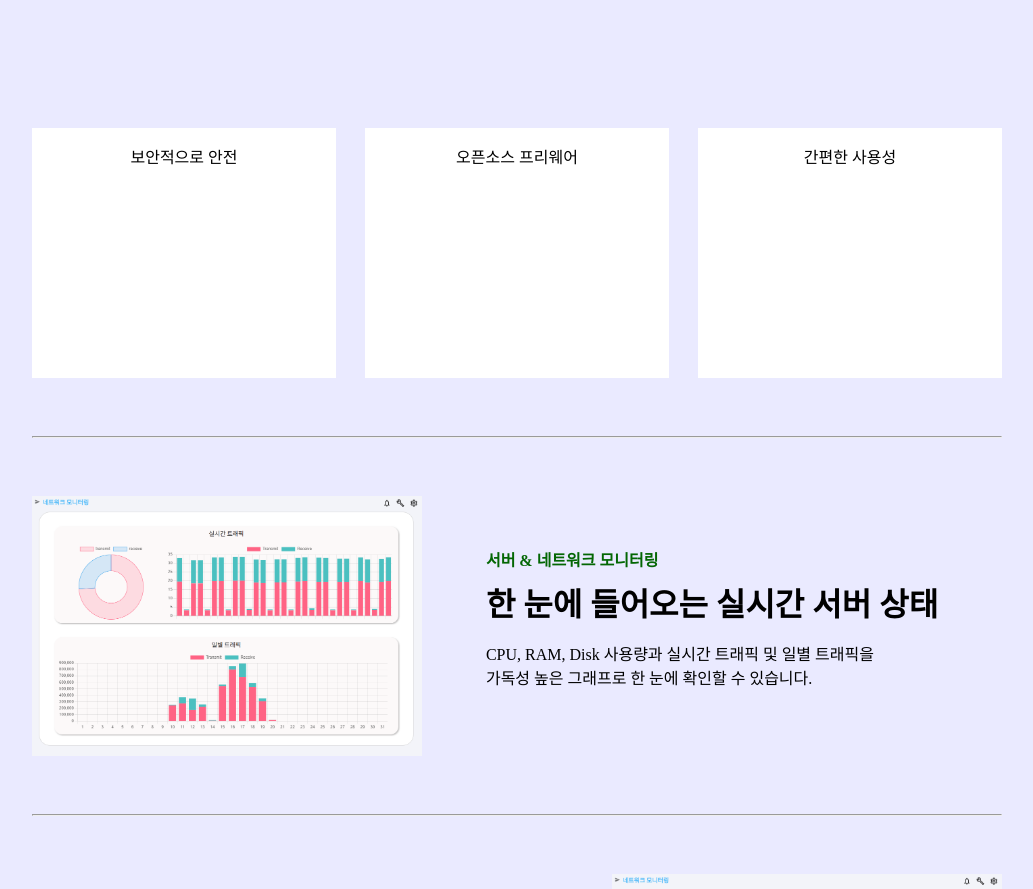
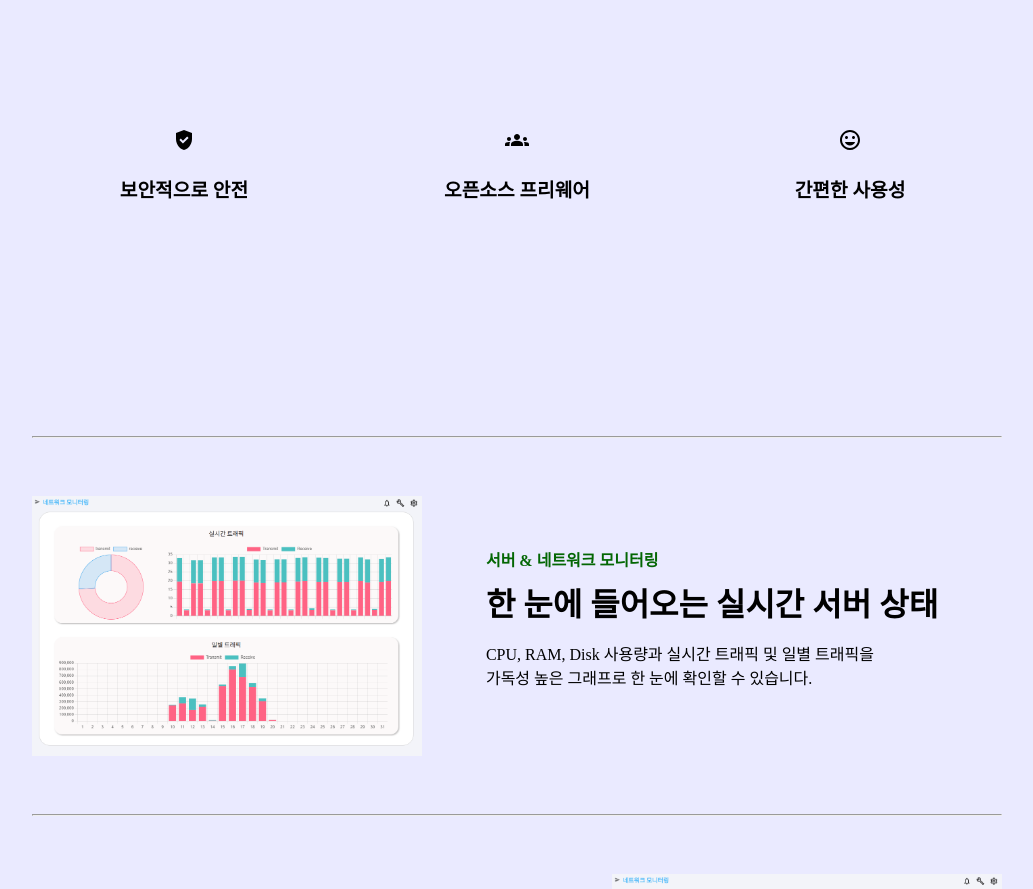
Before and after one commit to onys-programmer/druid6-micro-site, a React (Create React App) app: page / in a window 1280 px wide. Shown: the part 871-1760 px from the top of the page, without its empty margins (123-1156 px from the left). Built offline with nearby package versions, Linux system fonts and the light colour scheme; a web font is replaced by a local one.

Commit message:
style: 특장점 칸에 아이콘 및 타이틀 추가

```diff
--- a/src/pages/HomePage.jsx
+++ b/src/pages/HomePage.jsx
@@ -2,6 +2,9 @@ import DownloadBtn from "./DownloadBtn";
 import "./HomePage.scss";
 
 import networkImage from "../static/network.png";
+import GppGoodIcon from "@mui/icons-material/GppGood";
+import GroupsIcon from "@mui/icons-material/Groups";
+import MoodIcon from "@mui/icons-material/Mood";
 
 export default function HomePage() {
   return (
@@ -21,13 +24,16 @@ export default function HomePage() {
         <div className="content-container">
           <div className="advantages">
             <div className="advantage-edge">
-              <p>보안적으로 안전</p>
+              <GppGoodIcon />
+              <p className="advantage-title">보안적으로 안전</p>
             </div>
             <div className="advantage-middle">
-              <p>오픈소스 프리웨어</p>
+              <GroupsIcon />
+              <p className="advantage-title">오픈소스 프리웨어</p>
             </div>
             <div className="advantage-edge">
-              <p>간편한 사용성</p>
+              <MoodIcon />
+              <p className="advantage-title">간편한 사용성</p>
             </div>
           </div>
           <hr />
--- a/src/pages/HomePage.scss
+++ b/src/pages/HomePage.scss
@@ -44,13 +44,17 @@
   .advantage-edge {
     width: 32.3%;
     height: 250px;
-    background-color: #ffffff;
+    // background-color: #ffffff;
   }
   .advantage-middle {
     width: 32.3%;
     margin: 0 3%;
     height: 250px;
-    background-color: #ffffff;
+    // background-color: #ffffff;
+  }
+  .advantage-title {
+    font-size: 1.2rem;
+    font-weight: 600;
   }
   // 서버 모니터링
   .server-monitoring {
```
